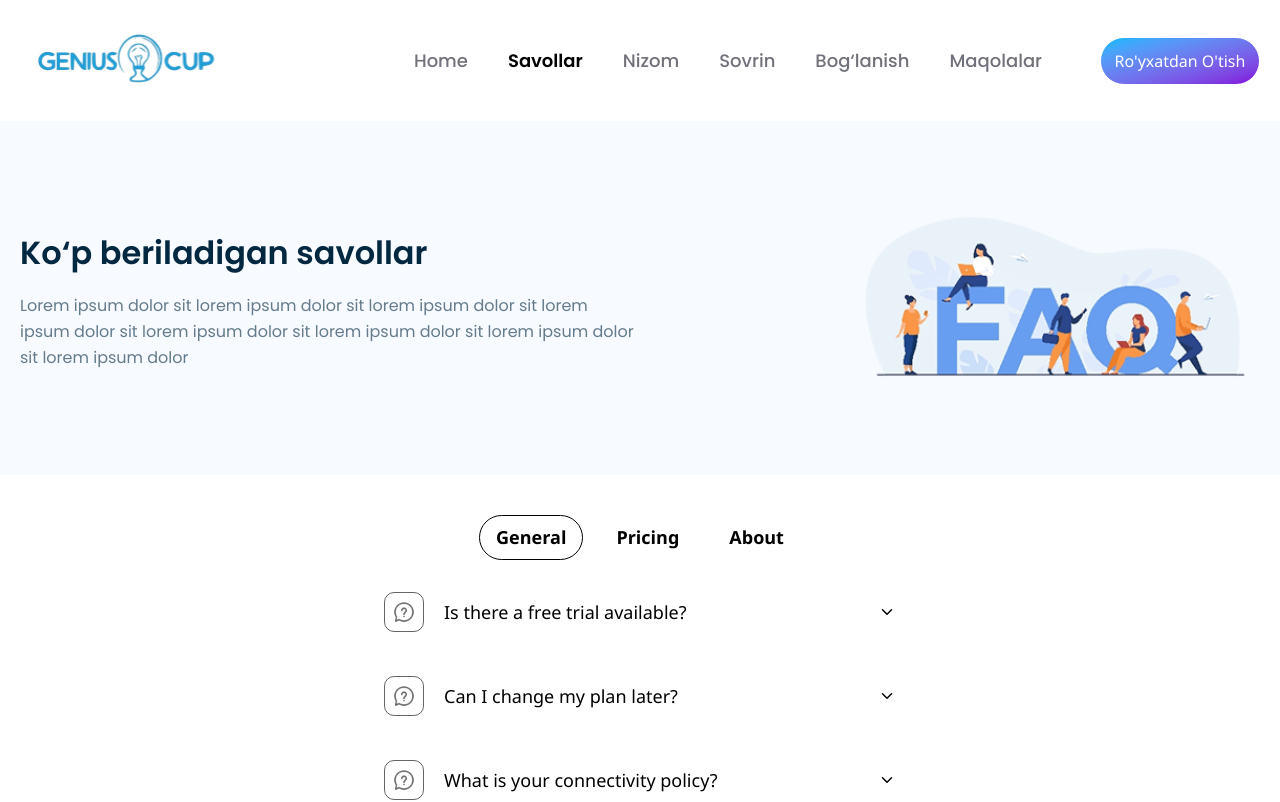
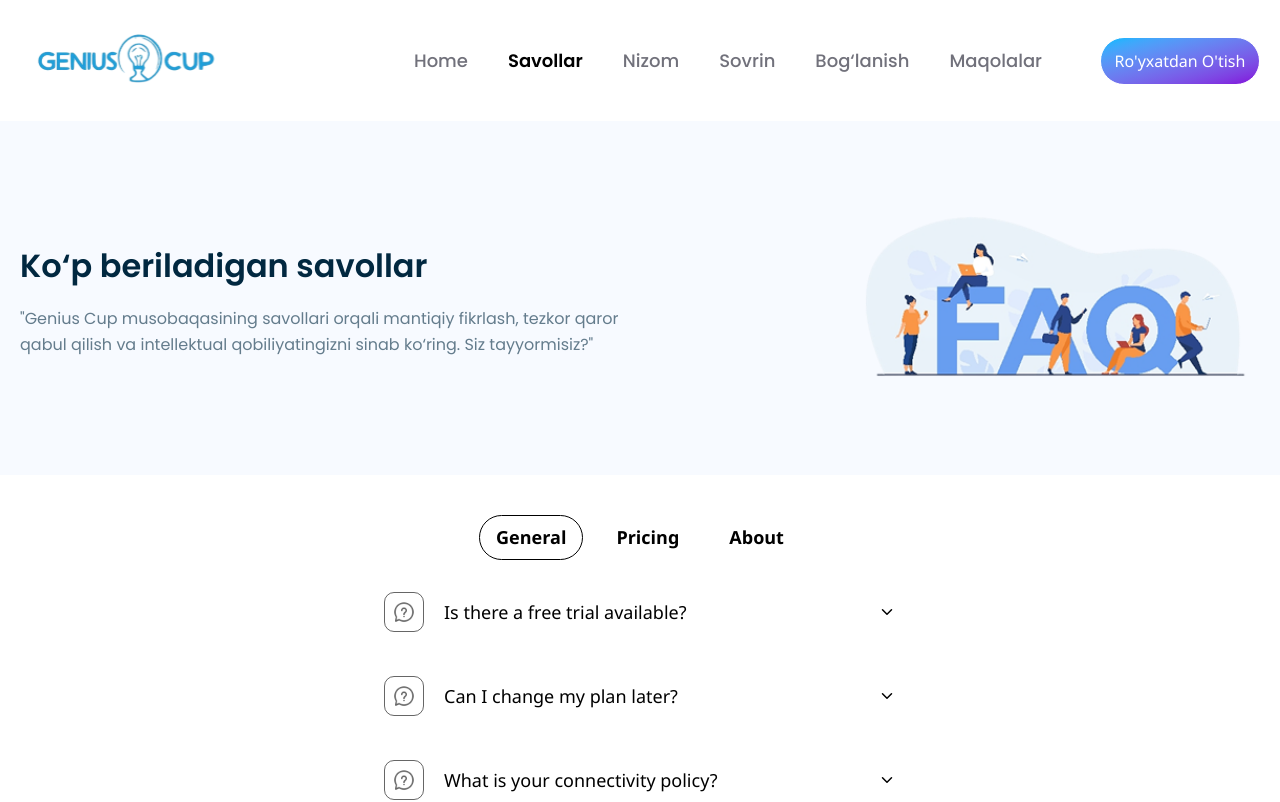
Before and after one commit to alienorar/Genius-Cup-full, a React (Vite) app: page /savollar in a window 1280 px wide. Shown: the top 802 px of the page. Built offline with nearby package versions, Linux system fonts and the light colour scheme.

Commit message:
text added

```diff
--- a/src/modules/savollar/faq-header.tsx
+++ b/src/modules/savollar/faq-header.tsx
@@ -14,9 +14,7 @@ const FAQHeader = () => {
                         Ko‘p beriladigan savollar
                     </h2>
                     <p className="text-[#01284099] mt-4 text-[18px] poppin md:text-base text-center lg:text-start leading-relaxed ">
-                        Lorem ipsum dolor sit lorem ipsum dolor sit lorem ipsum dolor sit
-                        lorem ipsum dolor sit lorem ipsum dolor sit lorem ipsum dolor sit
-                        lorem ipsum dolor sit lorem ipsum dolor
+                    "Genius Cup musobaqasining savollari orqali mantiqiy fikrlash, tezkor qaror qabul qilish va intellektual qobiliyatingizni sinab ko‘ring. Siz tayyormisiz?"
                     </p>
                 </div>
 
```
